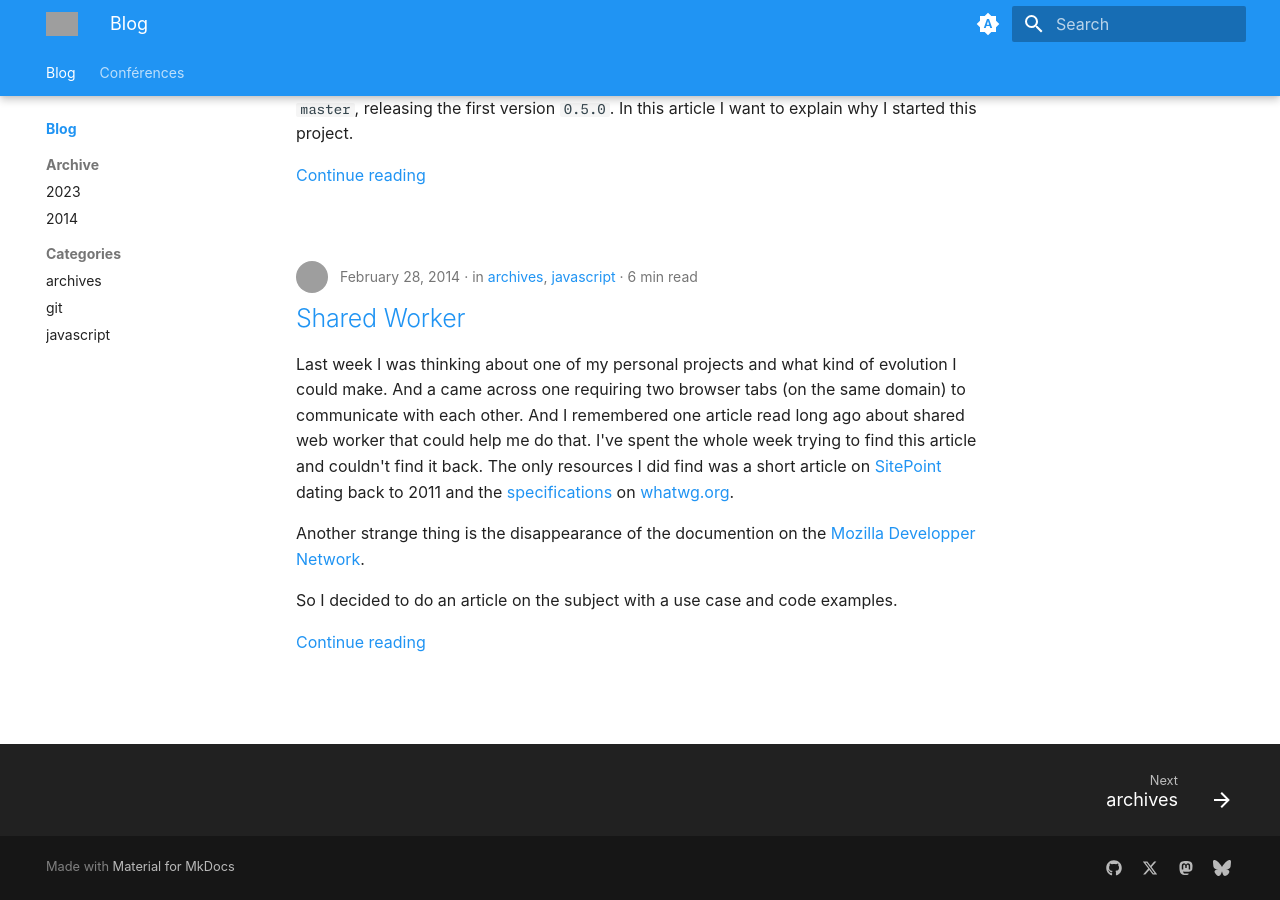
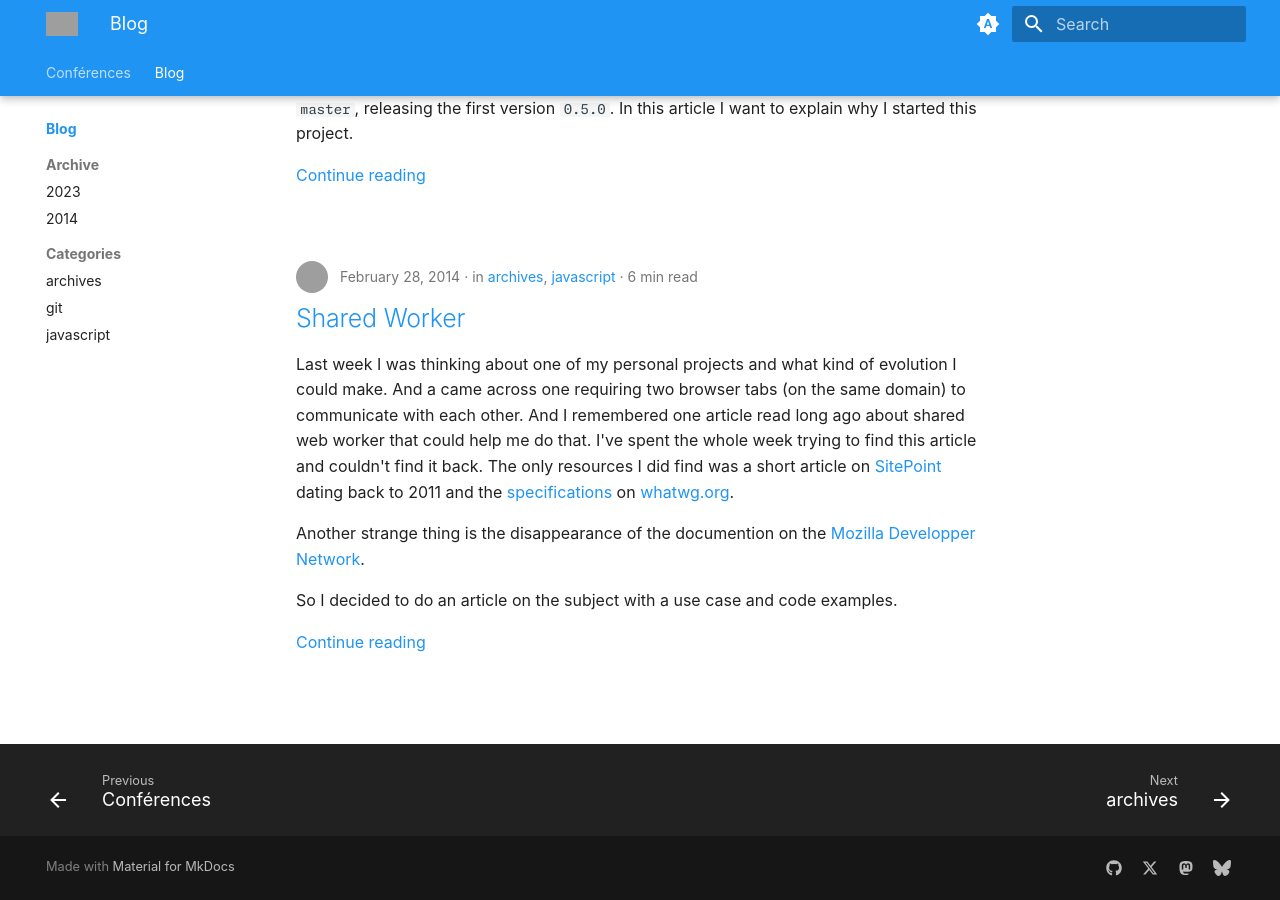
Before and after one commit to Baptouuuu/baptouuuu.github.io, an MkDocs documentation site: the page built from docs/blog/index.md, in a window 1280 px wide and 900 px high, scrolled down 877 px. Built offline with MkDocs 1.6.1 and Material for MkDocs 9.7.7, drawn with Linux system fonts in a browser that asks for light colours; some of the changed lines change nothing that is shown; grey boxes are pictures that could not be loaded.

Commit message:
move talks first

```diff
--- a/mkdocs.yml
+++ b/mkdocs.yml
@@ -1,9 +1,9 @@
 site_name: Baptiste Langlade
 
 nav:
+  - Conférences: talks.md
   - Blog:
     - blog/index.md
-  - Conférences: talks.md
 
 theme:
   name: material
```
